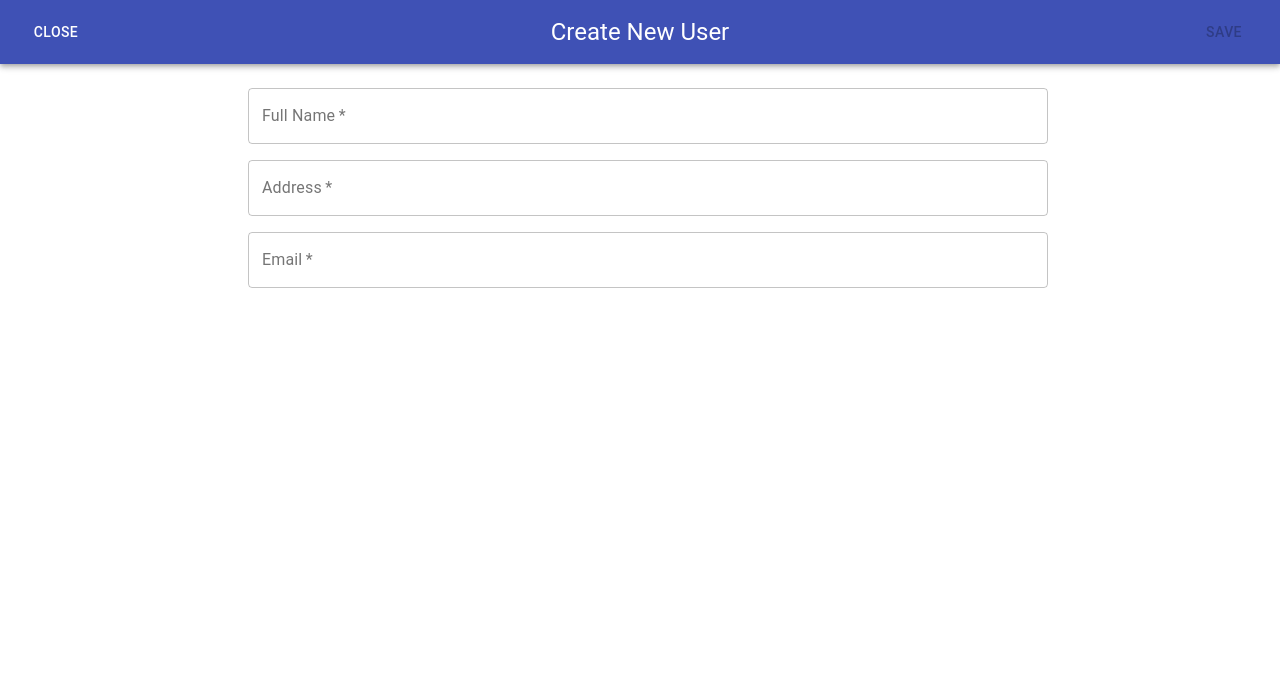
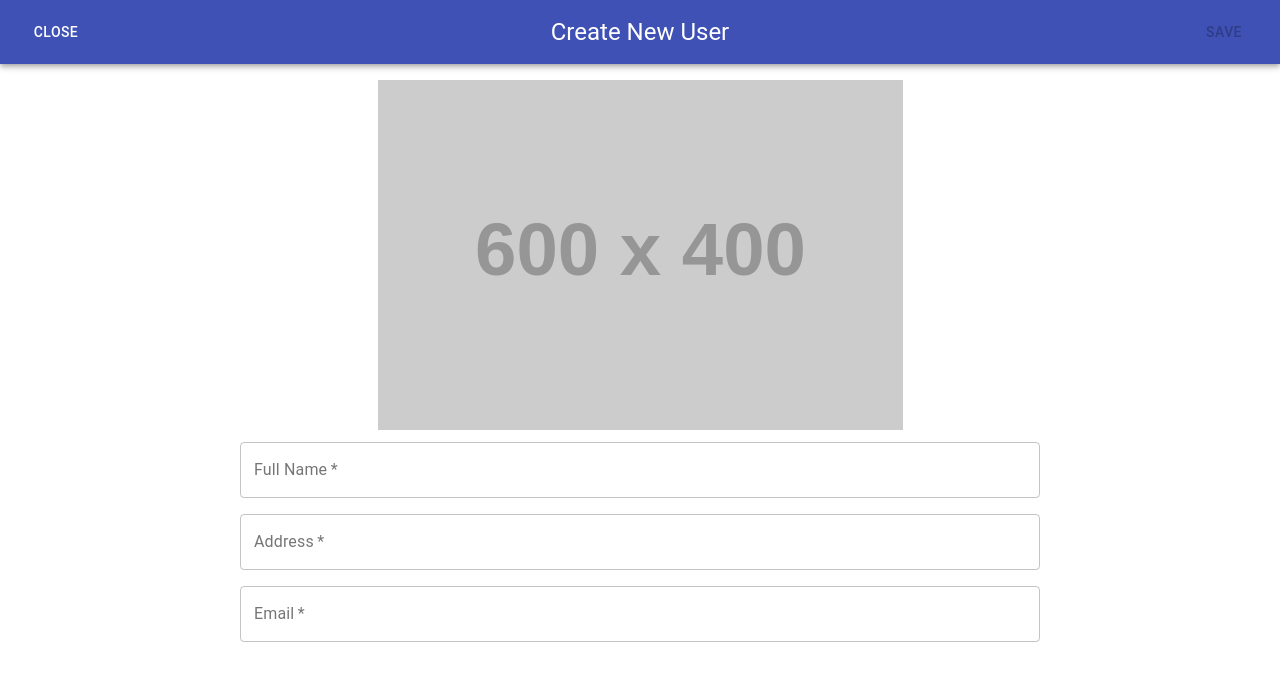
Before and after one commit to msarsha/users-react, a React (Create React App) app: page / in a window 1280 px wide. Both pictures are taken after a click on the button "NEW". Shown: the top 680 px of the page. Built offline with nearby package versions, Linux system fonts and the light colour scheme; the HTML template or start-up script is replaced by a standard one.

Commit message:
image works

```diff
--- a/src/App.css
+++ b/src/App.css
@@ -19,7 +19,7 @@
 	flex-direction: column;
 	align-items: center;
 	height: 100%;
-  background: rgba(255,255,255, 0.4);
+	background: rgba(255, 255, 255, 0.4);
 }
 
 .buttons {
@@ -46,9 +46,31 @@
 .user-modal-form {
 	margin: 50px auto;
 	max-width: 800px;
+	display: flex;
+	flex-direction: column;
+	align-items: center;
 }
 
 .user-modal-toolbar {
 	display: flex;
 	justify-content: space-between;
 }
+
+.image-picker-container {
+  position: relative;
+  cursor: pointer;
+}
+
+.image-picker-container:hover:before {
+  content:"Pick Image";
+	font-size: 20px;
+	display: flex;
+	align-items: center;
+	justify-content: center;
+  position: absolute;
+  top: 0;
+  bottom: 0;
+  left: 0;
+  right:0;
+  background-color: rgba(0,0,0,0.33);
+}
--- a/src/components/modals/NewEditUserModal.js
+++ b/src/components/modals/NewEditUserModal.js
@@ -9,7 +9,8 @@ import Typography from "@material-ui/core/Typography";
 import {createUser} from "../../store/actions";
 
 const actionTypes = {
-	INPUT_CHANGE: 'INPUT_CHANGE'
+	INPUT_CHANGE: 'INPUT_CHANGE',
+	FILE_CHANGE: 'FILE_CHANGE'
 };
 
 const userFormReducer = (state, action) => {
@@ -28,12 +29,11 @@ const userFormReducer = (state, action) => {
 const fields = [
 	{name: 'fullName', label: 'Full Name'},
 	{name: 'address', label: 'Address'},
-	{name: 'email', label: 'Email'}
+	{name: 'email', label: 'Email', type: 'email'}
 ];
 
 const NewEditUserModal = (props) => {
 	let form;
-
 
 	const [valid, setValid] = useState(false);
 	const [state, dispatch] = useReducer(userFormReducer, props.user || {});
@@ -41,6 +41,14 @@ const NewEditUserModal = (props) => {
 	const handleInputChange = (name, value) => {
 		dispatch({type: actionTypes.INPUT_CHANGE, value, name});
 		setValid(form.checkValidity());
+	};
+
+	const handleFileChange = (name, value) => {
+		const fr = new FileReader();
+		fr.onloadend = (({target}) => {
+			dispatch({type: actionTypes.INPUT_CHANGE, value: target.result, name})
+		});
+		fr.readAsDataURL(value);
 	};
 
 	return (
@@ -66,9 +74,24 @@ const NewEditUserModal = (props) => {
 				<form className="user-modal-form" ref={(node) => {
 					form = node
 				}}>
+					<label htmlFor="image-picker-input">
+						<div className="image-picker-container">
+							<img src={state.image || 'https://via.placeholder.com/600x400'} height="350" alt="avatar"/>
+							<input
+									accept="image/*"
+									id="image-picker-input"
+									type="file"
+									style={{display: 'none'}}
+									onChange={(e) => {
+										handleFileChange('image', e.target.files[0])
+									}}
+							/>
+						</div>
+					</label>
 					{fields.map(f => (
 							<TextField
 									key={f.name}
+									type={f.type || 'text'}
 									value={state[f.name] || ''}
 									onChange={(e) => {
 										handleInputChange(f.name, e.target.value)
@@ -83,7 +106,8 @@ const NewEditUserModal = (props) => {
 					))}
 				</form>
 			</React.Fragment>
-	);
+	)
+			;
 };
 
 const mapDispatchToProps = (dispatch) => {
```
Lines whose indentation alone changed are shown as unchanged.
